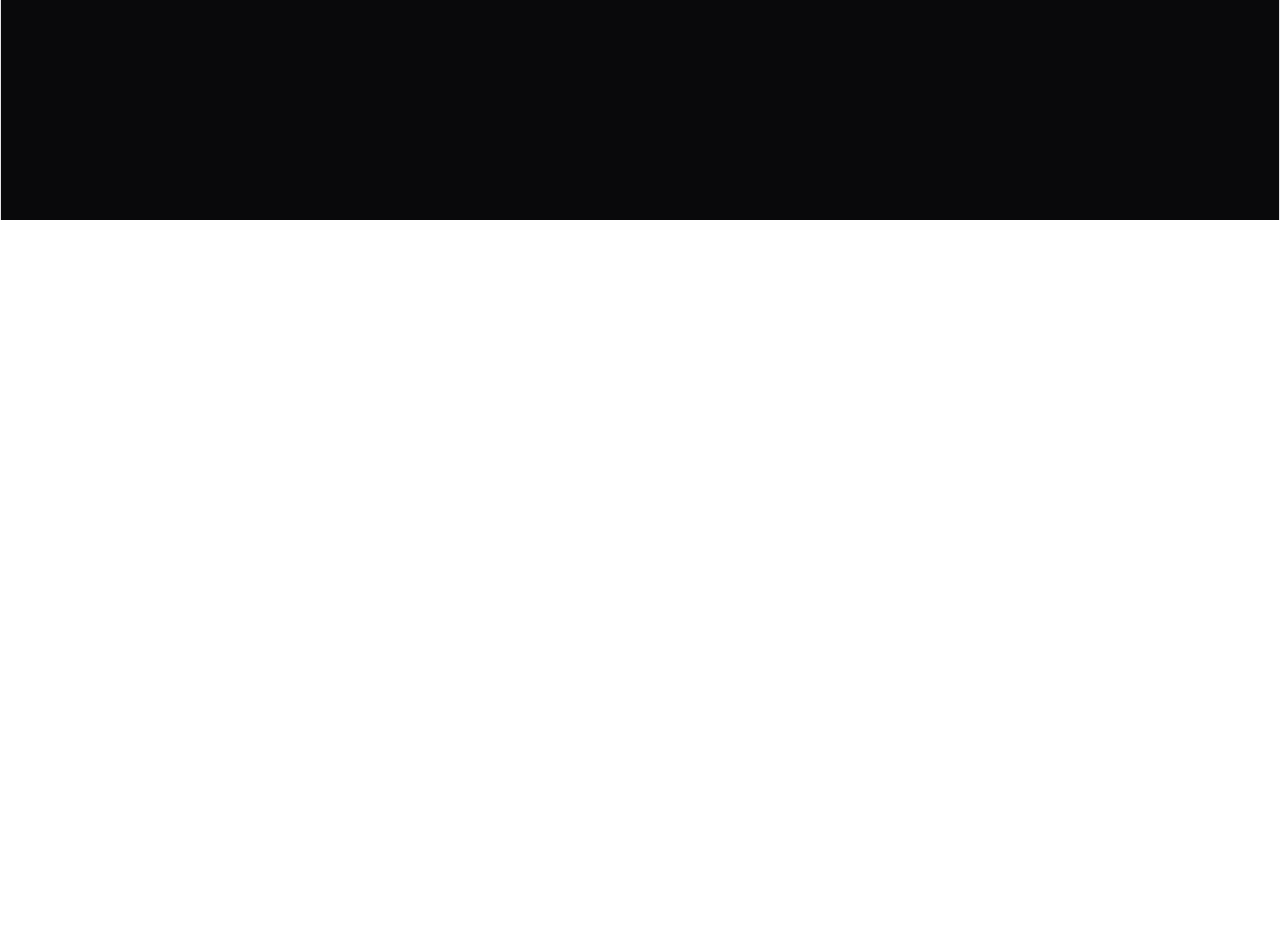
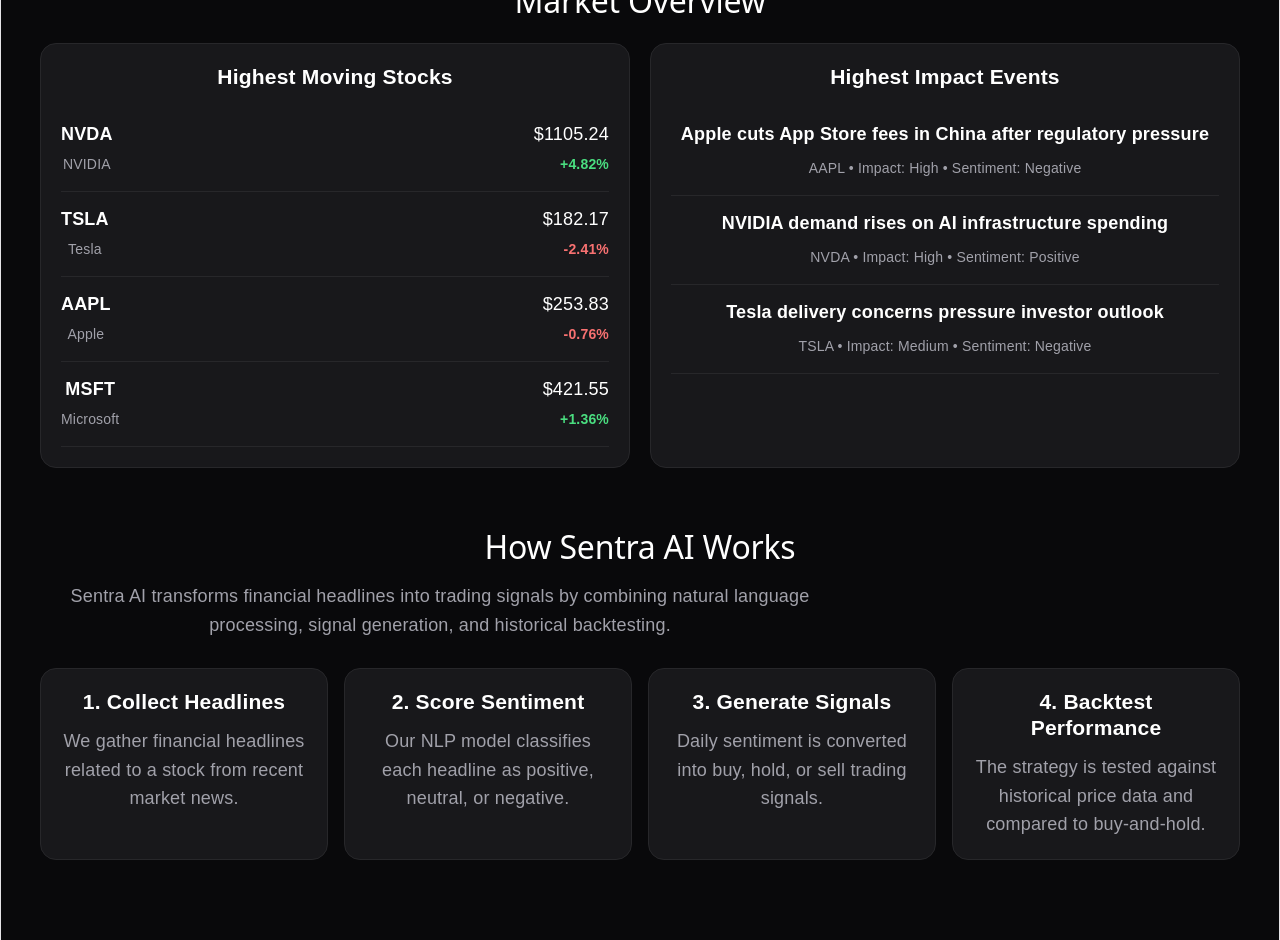
Before and after one commit to mannyasbanu/UNIHACK2026, a React app in the folder frontend/: page / in a window 1280 px wide. Shown: the part 580-1520 px from the top of the page. Before the commit the page ends 800 px from the top, so only its background shows below. Built offline with nearby package versions, Linux system fonts and the light colour scheme; the HTML template or start-up script is replaced by a standard one.

Commit message:
Added more features on the landing page

```diff
--- /dev/null
+++ b/frontend/src/components/MarketOverview.jsx
@@ -0,0 +1,115 @@
+import { topMovers, highImpactEvents } from "../data/landingData";
+import { Link } from "react-router-dom";
+
+function MarketOverview() {
+  return (
+    <section
+      style={{
+        padding: "40px 20px 20px",
+        maxWidth: "1200px",
+        margin: "0 auto",
+      }}
+    >
+      <h2
+        style={{
+          color: "white",
+          fontSize: "32px",
+          marginBottom: "24px",
+        }}
+      >
+        Market Overview
+      </h2>
+
+      <div
+        style={{
+          display: "grid",
+          gridTemplateColumns: "repeat(auto-fit, minmax(320px, 1fr))",
+          gap: "20px",
+        }}
+      >
+        <div
+          style={{
+            backgroundColor: "#18181b",
+            border: "1px solid #27272a",
+            borderRadius: "16px",
+            padding: "20px",
+          }}
+        >
+          <h3 style={{ color: "white", marginTop: 0, marginBottom: "16px" }}>
+            Highest Moving Stocks
+          </h3>
+
+          {topMovers.map((stock) => (
+            <Link
+              key={stock.ticker}
+              to={`/stock/${stock.ticker}`}
+              style={{
+                display: "flex",
+                justifyContent: "space-between",
+                alignItems: "center",
+                padding: "14px 0",
+                borderBottom: "1px solid #27272a",
+                textDecoration: "none",
+                color: "white",
+              }}
+            >
+              <div>
+                <p style={{ margin: 0, fontWeight: "600" }}>{stock.ticker}</p>
+                <p style={{ margin: "4px 0 0 0", color: "#a1a1aa", fontSize: "14px" }}>
+                  {stock.name}
+                </p>
+              </div>
+
+              <div style={{ textAlign: "right" }}>
+                <p style={{ margin: 0 }}>${stock.price}</p>
+                <p
+                  style={{
+                    margin: "4px 0 0 0",
+                    color: stock.change.startsWith("+") ? "#4ade80" : "#f87171",
+                    fontSize: "14px",
+                    fontWeight: "600",
+                  }}
+                >
+                  {stock.change}
+                </p>
+              </div>
+            </Link>
+          ))}
+        </div>
+
+        <div
+          style={{
+            backgroundColor: "#18181b",
+            border: "1px solid #27272a",
+            borderRadius: "16px",
+            padding: "20px",
+          }}
+        >
+          <h3 style={{ color: "white", marginTop: 0, marginBottom: "16px" }}>
+            Highest Impact Events
+          </h3>
+
+          {highImpactEvents.map((event, index) => (
+            <div
+              key={index}
+              style={{
+                padding: "14px 0",
+                borderBottom: "1px solid #27272a",
+              }}
+            >
+              <p style={{ margin: "0 0 8px 0", fontWeight: "600", color: "white" }}>
+                {event.title}
+              </p>
+
+              <p style={{ margin: 0, color: "#a1a1aa", fontSize: "14px" }}>
+                {event.ticker} • Impact: {event.impact} • Sentiment: {event.sentiment}
+              </p>
+            </div>
+          ))}
+        </div>
+      </div>
+    </section>
+  );
+}
+
+export default MarketOverview;
--- /dev/null
+++ b/frontend/src/components/StrategySection.jsx
@@ -0,0 +1,65 @@
+import { strategySteps } from "../data/landingData";
+
+function StrategySection() {
+  return (
+    <section
+      style={{
+        padding: "40px 20px 80px",
+        maxWidth: "1200px",
+        margin: "0 auto",
+      }}
+    >
+      <h2
+        style={{
+          color: "white",
+          fontSize: "32px",
+          marginBottom: "16px",
+        }}
+      >
+        How Sentra AI Works
+      </h2>
+
+      <p
+        style={{
+          color: "#a1a1aa",
+          fontSize: "18px",
+          marginBottom: "28px",
+          lineHeight: 1.6,
+          maxWidth: "800px",
+        }}
+      >
+        Sentra AI transforms financial headlines into trading signals by combining
+        natural language processing, signal generation, and historical backtesting.
+      </p>
+
+      <div
+        style={{
+          display: "grid",
+          gridTemplateColumns: "repeat(auto-fit, minmax(240px, 1fr))",
+          gap: "16px",
+        }}
+      >
+        {strategySteps.map((step) => (
+          <div
+            key={step.title}
+            style={{
+              backgroundColor: "#18181b",
+              border: "1px solid #27272a",
+              borderRadius: "16px",
+              padding: "20px",
+            }}
+          >
+            <h3 style={{ color: "white", marginTop: 0, marginBottom: "12px" }}>
+              {step.title}
+            </h3>
+            <p style={{ color: "#a1a1aa", lineHeight: 1.6, margin: 0 }}>
+              {step.description}
+            </p>
+          </div>
+        ))}
+      </div>
+    </section>
+  );
+}
+
+export default StrategySection;
--- /dev/null
+++ b/frontend/src/data/landingData.js
@@ -0,0 +1,70 @@
+export const topMovers = [
+  {
+    ticker: "NVDA",
+    name: "NVIDIA",
+    price: 1105.24,
+    change: "+4.82%",
+  },
+  {
+    ticker: "TSLA",
+    name: "Tesla",
+    price: 182.17,
+    change: "-2.41%",
+  },
+  {
+    ticker: "AAPL",
+    name: "Apple",
+    price: 253.83,
+    change: "-0.76%",
+  },
+  {
+    ticker: "MSFT",
+    name: "Microsoft",
+    price: 421.55,
+    change: "+1.36%",
+  },
+];
+
+export const highImpactEvents = [
+  {
+    title: "Apple cuts App Store fees in China after regulatory pressure",
+    ticker: "AAPL",
+    impact: "High",
+    sentiment: "Negative",
+  },
+  {
+    title: "NVIDIA demand rises on AI infrastructure spending",
+    ticker: "NVDA",
+    impact: "High",
+    sentiment: "Positive",
+  },
+  {
+    title: "Tesla delivery concerns pressure investor outlook",
+    ticker: "TSLA",
+    impact: "Medium",
+    sentiment: "Negative",
+  },
+];
+
+export const strategySteps = [
+  {
+    title: "1. Collect Headlines",
+    description:
+      "We gather financial headlines related to a stock from recent market news.",
+  },
+  {
+    title: "2. Score Sentiment",
+    description:
+      "Our NLP model classifies each headline as positive, neutral, or negative.",
+  },
+  {
+    title: "3. Generate Signals",
+    description:
+      "Daily sentiment is converted into buy, hold, or sell trading signals.",
+  },
+  {
+    title: "4. Backtest Performance",
+    description:
+      "The strategy is tested against historical price data and compared to buy-and-hold.",
+  },
+];
--- a/frontend/src/pages/LandingPage.jsx
+++ b/frontend/src/pages/LandingPage.jsx
@@ -1,5 +1,7 @@
 import Navbar from "../components/Navbar";
-import HeroSection from "../components/HeroSection"
+import HeroSection from "../components/HeroSection";
+import MarketOverview from "../components/MarketOverview";
+import StrategySection from "../components/StrategySection";
 
 function LandingPage() {
   return (
@@ -13,6 +15,8 @@
     >
       <Navbar />
       <HeroSection />
+      <MarketOverview />
+      <StrategySection />
     </div>
   );
 }
```
Lines whose indentation alone changed are shown as unchanged.
